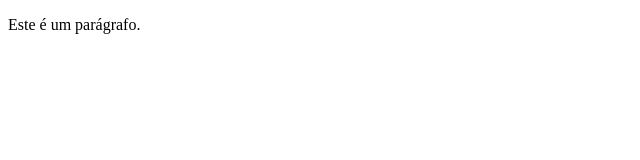
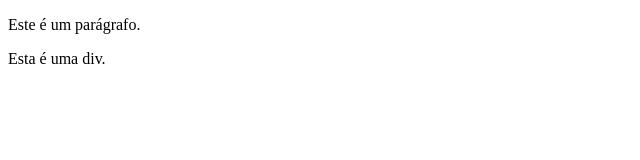
Before and after one commit to BiancaAlves/repo-toti, a plain HTML site: page index.html in a window 1280 px wide. Shown: the full height of the page, 0-640 px from the left. Drawn offline with Linux system fonts and the light colour scheme.

Commit message:
Div adicionada

```diff
--- a/index.html
+++ b/index.html
@@ -7,5 +7,6 @@
 </head>
 <body>
     <p>Este é um parágrafo.</p>
+    <div>Esta é uma div.</div>
 </body>
 </html>
```
